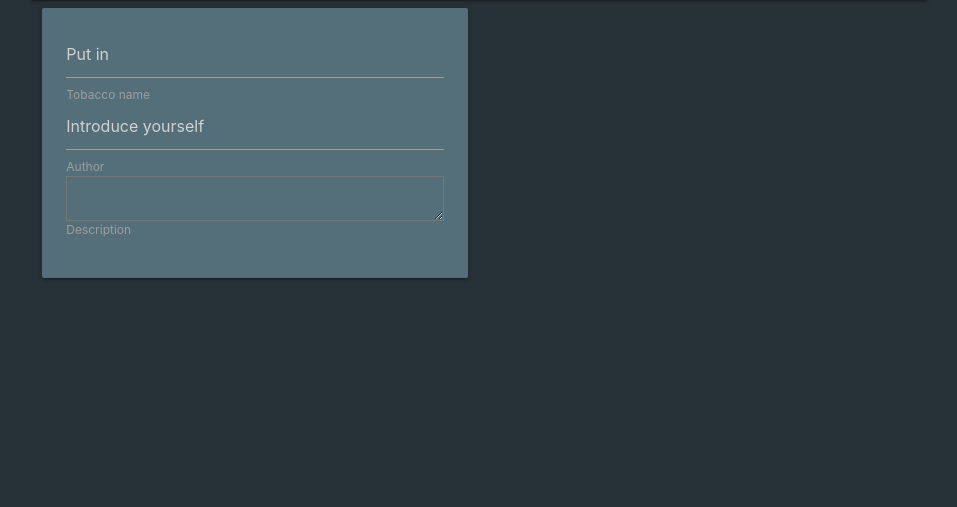
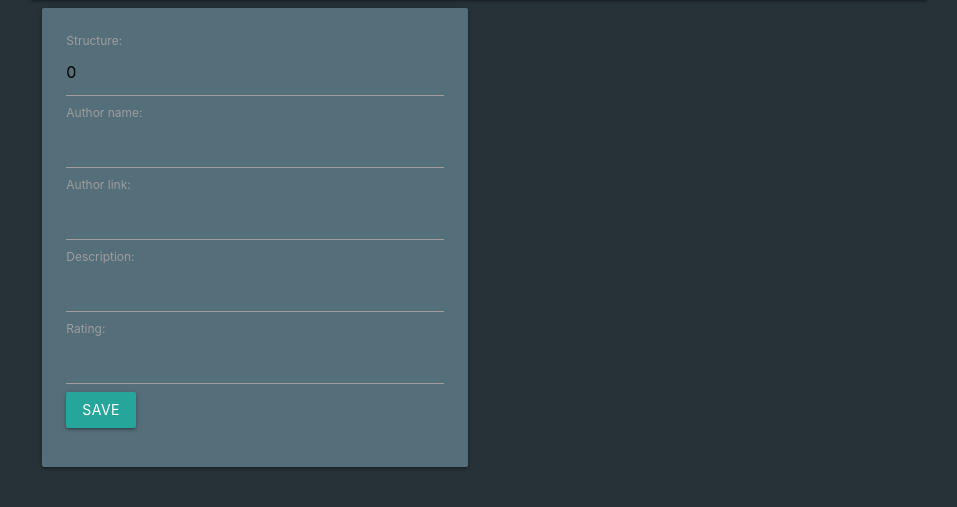
Before and after one commit to faiabolll/tatbak, a Django app: page /tobaccos/mixes/create_mix/ in a window 1280 px wide. Shown: the part 64-571 px from the top of the page, without its empty margins (161-1118 px from the left). Run offline with Django 3.2, Linux system fonts and the light colour scheme.

Commit message:
Django form added; fixed hrefs

```diff
--- a/templates/base.html
+++ b/templates/base.html
@@ -6,9 +6,9 @@
     <title>Base HTML</title>
     <meta charset="UTF-8"/>
     <meta name="viewport" content="width=device-width, initial-scale=1"/>
+    <link rel="stylesheet" href="https://cdnjs.cloudflare.com/ajax/libs/materialize/1.0.0/css/materialize.min.css">
+    <link rel="stylesheet" href="https://fonts.googleapis.com/icon?family=Material+Icons">
     <link rel="stylesheet" type="text/css" href="{% static "css/style.css" %}">
-    <link rel="stylesheet" href="https://cdnjs.cloudflare.com/ajax/libs/materialize/1.0.0/css/materialize.min.css">
-    <link href="https://fonts.googleapis.com/icon?family=Material+Icons" rel="stylesheet">
 </head>
 <body bgcolor='#273238'>
     <div class="container">
@@ -16,9 +16,9 @@
         <div class="container nav-wrapper">
             <a href="/tobaccos" class="brand-logo">Tatbak</a>
             <ul id="nav-mobile" class="right hide-on-med-and-down" data-activates="mobile-demo">
-                <li><a href="mixes">Mixes</a></li>
-                <li><a href="products">Products</a></li>
-                <li><a href="3213123">Blogs</a></li>
+                <li><a href="{% url 'tobaccos:mixes' %}">Mixes</a></li>
+                <li><a href="{% url 'tobaccos:products' %}">Products</a></li>
+                <li><a href="#">Blogs</a></li>
                 <li><a href="#">News</a></li>
             </ul>
 
--- a/templates/mixes/create_mix.html
+++ b/templates/mixes/create_mix.html
@@ -8,13 +8,8 @@
             <div class="card-content white-text">
                 <form action="{% url 'tobaccos:create_mix' %}" method="post">
                     {% csrf_token %}
-                    <input type="text" name="brand_favour" id="brand_favour" placeholder="Put in">
-                    <label for="brand_favour">Tobacco name</label>
-                    <input type="text" name="author_name" id="author_name" placeholder="Introduce yourself">
-                    <label for="author_name">Author</label>
-                    <!-- <input type="" name="description" placeholder="Describe it. What is this?"> -->
-                    <textarea id="textarea"></textarea>
-                    <label for="textarea">Description</label>
+                    {{ form.as_p }}
+                    <button type="submit" class="save btn btn-default">Save</button>
                 </form>
             </div>
         </div>
--- a/templates/mixes/index.html
+++ b/templates/mixes/index.html
@@ -1,6 +1,6 @@
 {% extends 'base.html' %}
 {% load static %}
 {% block content %}
-<a class="waves-effect waves-light btn-large" href="create_mix/">Add mix</a>
+<a class="waves-effect waves-light btn-large" href="{% url 'tobaccos:create_mix' %}">Add mix</a>
 
 {% endblock content %}
--- /dev/null
+++ b/tobaccos/forms.py
@@ -0,0 +1,9 @@
+from django import forms
+from .models import Mix
+
+class MixForm(forms.ModelForm):
+    description = forms.Textarea()
+
+    class Meta:
+        model = Mix
+        fields = "__all__"
--- a/tobaccos/models.py
+++ b/tobaccos/models.py
@@ -29,3 +29,6 @@ class Mix(models.Model):
     author_link = models.CharField(max_length=200)
     description = models.CharField(max_length=1500)
     rating = models.DecimalField(max_digits=2, decimal_places=1)
+
+    def __str__(self):
+        return str(self.structure)
--- a/tobaccos/urls.py
+++ b/tobaccos/urls.py
@@ -7,5 +7,6 @@ app_name = 'tobaccos'
 urlpatterns = [
     path('', views.ProductIndexView, name='index'),
     path('mixes/', views.MixIndexView, name='mixes'),
-    path('mixes/create_mix/', views.create_mix, name='create_mix')
+    path('mixes/create_mix/', views.create_mix, name='create_mix'),
+    path('products/', views.ProductIndexView, name="products")
 ]
--- a/tobaccos/views.py
+++ b/tobaccos/views.py
@@ -1,6 +1,9 @@
-from django.shortcuts import render
+from django.shortcuts import render, reverse
 from django.views import generic
+from django.http import HttpResponseRedirect
+from django import forms
 from .models import Product, Mix
+from .forms import MixForm
 
 # Create your views here.
 
@@ -15,4 +18,11 @@ def MixIndexView(request):
     return render(request, 'mixes/index.html', {'mixes_list':query})
 
 def create_mix(request):
-    return render(request, 'mixes/create_mix.html')
+    if request.method == 'POST':
+        form = MixForm(request.POST)
+        if form.is_valid():
+            form.save()
+            return HttpResponseRedirect(reverse('tobaccos:mixes'))
+    else:
+        form = MixForm()
+    return render(request, 'mixes/create_mix.html', {'form':form})
```
Also changed, not shown: db.sqlite3, static/css/style.css (line endings or trailing spaces).
